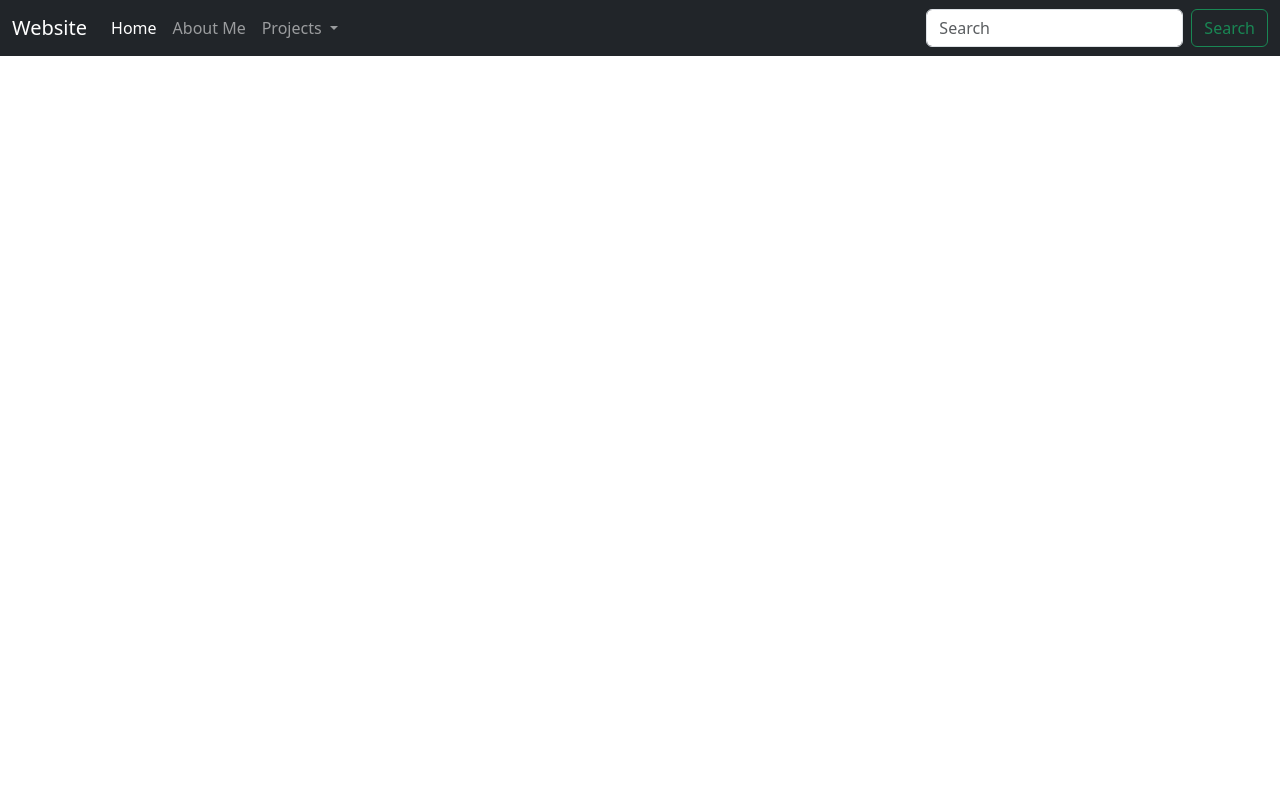
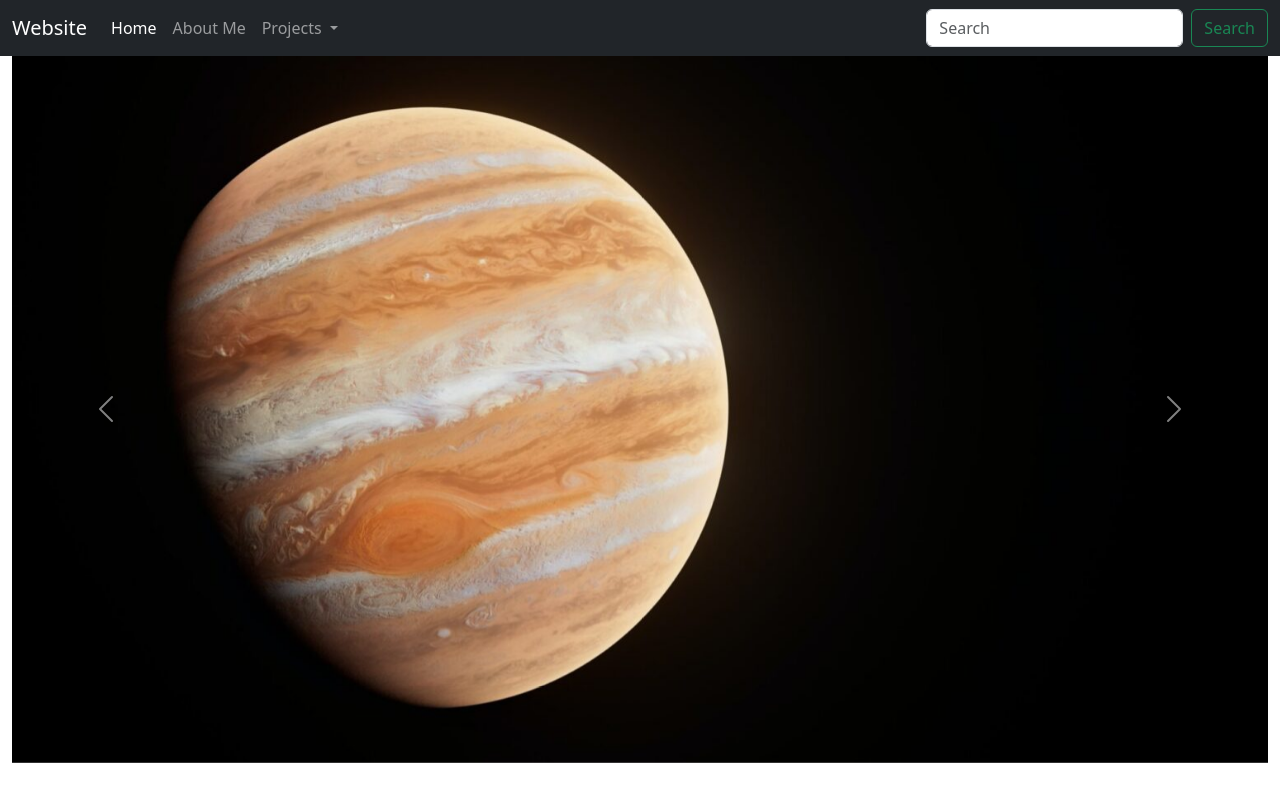
Before and after one commit to mdadilkhan/jango_trainee, a Django app: template Hello/templates/index.html in a window 1280 px wide. Run offline with Django 5.2, Linux system fonts and the light colour scheme; the template is opened without the code that fills it, so the values that code supplies are empty; parts of the project's set-up code (start-up, migrations or seed data) failed here and were passed over.

Commit message:
Completed basic usage of templates - have to work more on html and css part for the complete website

```diff
--- a/Hello/Hello/urls.py
+++ b/Hello/Hello/urls.py
@@ -17,6 +17,10 @@ Including another URLconf
 from django.contrib import admin
 from django.urls import path, include
 
+admin.site.site_header = "Hello Anonymous Admin"
+admin.site.site_title = "Hello Admin Portal"
+admin.site.index_title = "Welcome to Hello Admin Portal"
+
 urlpatterns = [
     path('admin/', admin.site.urls),
     path('', include('home.urls'))
--- a/Hello/home/views.py
+++ b/Hello/home/views.py
@@ -10,10 +10,10 @@ def index(request):
     # return HttpResponse("Hello, world. You're at the home index.")
 
 def about(request):
-    return HttpResponse("ABOUT ME")
+    return render(request, 'about.html')
 
 def services(request):
-    return HttpResponse("SERVICES")
+    return render(request, 'index.html')
 
 def contact(request):
-    return HttpResponse("CONTACT US")
+    return render(request, 'contact.html')
--- /dev/null
+++ b/Hello/templates/about.html
@@ -0,0 +1,2 @@
+{% extends "base.html" %} {% block title%} About {% endblock title %} {% block
+body %}This is my about body {% endblock body %}
--- /dev/null
+++ b/Hello/templates/base.html
@@ -0,0 +1,80 @@
+<!DOCTYPE html>
+<html lang="en">
+  <head>
+    <meta charset="utf-8" />
+    <meta name="viewport" content="width=device-width, initial-scale=1" />
+    <title>{% block title %}{% endblock title %} First Website in Django</title>
+    <link
+      href="https://cdn.jsdelivr.net/npm/bootstrap@5.3.3/dist/css/bootstrap.min.css"
+      rel="stylesheet"
+      integrity="sha384-QWTKZyjpPEjISv5WaRU9OFeRpok6YctnYmDr5pNlyT2bRjXh0JMhjY6hW+ALEwIH"
+      crossorigin="anonymous"
+    />
+  </head>
+  <body>
+    <nav class="navbar navbar-expand-lg bg-dark navbar-dark">
+      <div class="container-fluid">
+        <a class="navbar-brand" href="#">Website</a>
+        <button
+          class="navbar-toggler"
+          type="button"
+          data-bs-toggle="collapse"
+          data-bs-target="#navbarSupportedContent"
+          aria-controls="navbarSupportedContent"
+          aria-expanded="false"
+          aria-label="Toggle navigation"
+        >
+          <span class="navbar-toggler-icon"></span>
+        </button>
+        <div class="collapse navbar-collapse" id="navbarSupportedContent">
+          <ul class="navbar-nav me-auto mb-2 mb-lg-0">
+            <li class="nav-item">
+              <a class="nav-link active" aria-current="page" href="/home"
+                >Home</a
+              >
+            </li>
+            <li class="nav-item">
+              <a class="nav-link" href="/about">About Me</a>
+            </li>
+            <li class="nav-item dropdown">
+              <a
+                class="nav-link dropdown-toggle"
+                href="#"
+                role="button"
+                data-bs-toggle="dropdown"
+                aria-expanded="false"
+              >
+                Projects
+              </a>
+              <ul class="dropdown-menu">
+                <li><a class="dropdown-item" href="/home">Project 1</a></li>
+                <li><a class="dropdown-item" href="/services">Project 2</a></li>
+                <li><hr class="dropdown-divider" /></li>
+                <li>
+                  <a class="dropdown-item" href="/contact">Project Gallery</a>
+                </li>
+              </ul>
+            </li>
+          </ul>
+          <form class="d-flex" role="search">
+            <input
+              class="form-control me-2"
+              type="search"
+              placeholder="Search"
+              aria-label="Search"
+            />
+            <button class="btn btn-outline-success" type="submit">
+              Search
+            </button>
+          </form>
+        </div>
+      </div>
+    </nav>
+    {% block body %}{% endblock body %}
+    <script
+      src="https://cdn.jsdelivr.net/npm/bootstrap@5.3.3/dist/js/bootstrap.bundle.min.js"
+      integrity="sha384-YvpcrYf0tY3lHB60NNkmXc5s9fDVZLESaAA55NDzOxhy9GkcIdslK1eN7N6jIeHz"
+      crossorigin="anonymous"
+    ></script>
+  </body>
+</html>
--- /dev/null
+++ b/Hello/templates/contact.html
@@ -0,0 +1,2 @@
+{% extends "base.html" %} {% block title%} Contact {% endblock title %} {% block
+body %}This is my contact body {% endblock body %}
--- a/Hello/templates/index.html
+++ b/Hello/templates/index.html
@@ -1,79 +1,53 @@
-<!DOCTYPE html>
-<html lang="en">
-  <head>
-    <meta charset="utf-8" />
-    <meta name="viewport" content="width=device-width, initial-scale=1" />
-    <title>First Website in Django</title>
-    <link
-      href="https://cdn.jsdelivr.net/npm/bootstrap@5.3.3/dist/css/bootstrap.min.css"
-      rel="stylesheet"
-      integrity="sha384-QWTKZyjpPEjISv5WaRU9OFeRpok6YctnYmDr5pNlyT2bRjXh0JMhjY6hW+ALEwIH"
-      crossorigin="anonymous"
-    />
-  </head>
-  <body>
-    <nav class="navbar navbar-expand-lg bg-dark navbar-dark">
-      <div class="container-fluid">
-        <a class="navbar-brand" href="#">Website</a>
-        <button
-          class="navbar-toggler"
-          type="button"
-          data-bs-toggle="collapse"
-          data-bs-target="#navbarSupportedContent"
-          aria-controls="navbarSupportedContent"
-          aria-expanded="false"
-          aria-label="Toggle navigation"
-        >
-          <span class="navbar-toggler-icon"></span>
-        </button>
-        <div class="collapse navbar-collapse" id="navbarSupportedContent">
-          <ul class="navbar-nav me-auto mb-2 mb-lg-0">
-            <li class="nav-item">
-              <a class="nav-link active" aria-current="page" href="/home"
-                >Home</a
-              >
-            </li>
-            <li class="nav-item">
-              <a class="nav-link" href="/about">About Me</a>
-            </li>
-            <li class="nav-item dropdown">
-              <a
-                class="nav-link dropdown-toggle"
-                href="#"
-                role="button"
-                data-bs-toggle="dropdown"
-                aria-expanded="false"
-              >
-                Projects
-              </a>
-              <ul class="dropdown-menu">
-                <li><a class="dropdown-item" href="/home">Project 1</a></li>
-                <li><a class="dropdown-item" href="/services">Project 2</a></li>
-                <li><hr class="dropdown-divider" /></li>
-                <li>
-                  <a class="dropdown-item" href="/contact">Project Gallery</a>
-                </li>
-              </ul>
-            </li>
-          </ul>
-          <form class="d-flex" role="search">
-            <input
-              class="form-control me-2"
-              type="search"
-              placeholder="Search"
-              aria-label="Search"
-            />
-            <button class="btn btn-outline-success" type="submit">
-              Search
-            </button>
-          </form>
-        </div>
+{% extends "base.html" %} {% block title%} Home {% endblock title %}
+{% block body %}
+
+<div class="container-fluid" my-4>
+  <div
+    id="carouselExampleAutoplaying"
+    class="carousel slide"
+    data-bs-ride="carousel"
+  >
+    <div class="carousel-inner">
+      <div class="carousel-item active">
+        <img
+          src="static/image.png"
+          class="d-block w-100"
+          alt="..."
+        />
       </div>
-    </nav>
-    <script
-      src="https://cdn.jsdelivr.net/npm/bootstrap@5.3.3/dist/js/bootstrap.bundle.min.js"
-      integrity="sha384-YvpcrYf0tY3lHB60NNkmXc5s9fDVZLESaAA55NDzOxhy9GkcIdslK1eN7N6jIeHz"
-      crossorigin="anonymous"
-    ></script>
-  </body>
-</html>
+      <div class="carousel-item">
+        <img
+          src="static/image2.png"
+          class="d-block w-100"
+          alt="..."
+        />
+      </div>
+      <div class="carousel-item">
+        <img
+          src="static/pluto-dwarf-planet.webp"
+          class="d-block w-100"
+          alt="..."
+        />
+      </div>
+    </div>
+    <button
+      class="carousel-control-prev"
+      type="button"
+      data-bs-target="#carouselExampleAutoplaying"
+      data-bs-slide="prev"
+    >
+      <span class="carousel-control-prev-icon" aria-hidden="true"></span>
+      <span class="visually-hidden">Previous</span>
+    </button>
+    <button
+      class="carousel-control-next"
+      type="button"
+      data-bs-target="#carouselExampleAutoplaying"
+      data-bs-slide="next"
+    >
+      <span class="carousel-control-next-icon" aria-hidden="true"></span>
+      <span class="visually-hidden">Next</span>
+    </button>
+  </div>
+</div>
+{% endblock body %}
```
Also changed, not shown: Hello/db.sqlite3, Hello/static/image.png (added), Hello/static/image2.png (added), Hello/static/pluto-dwarf-planet.webp (added).
